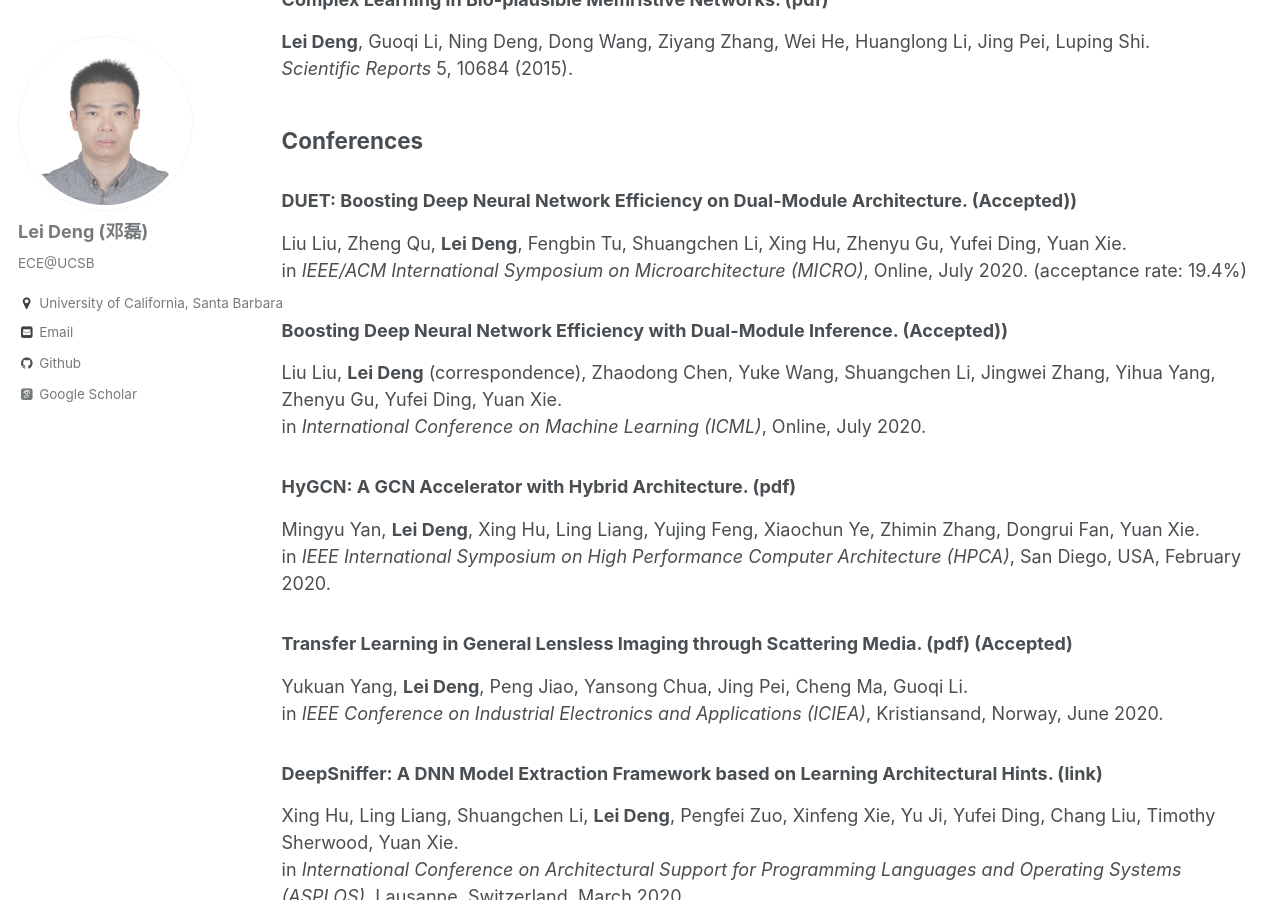
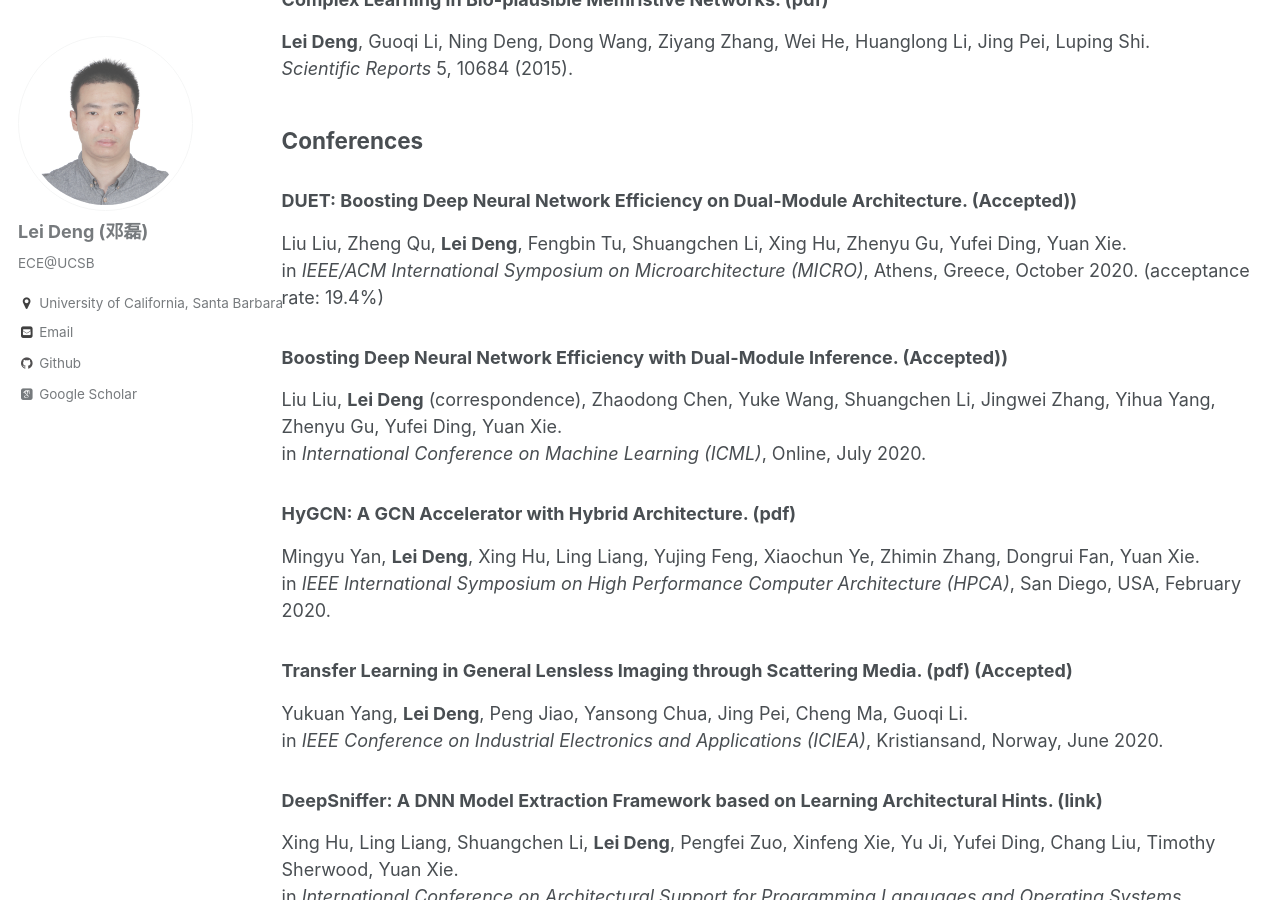
Before and after one commit to dllfei/dllfei.github.io, a Jekyll site: the page built from _pages/publications.md, in a window 1280 px wide and 900 px high, scrolled down 5451 px. Built offline with Jekyll 4.4.1, drawn with Linux system fonts in a browser that asks for light colours; some web fonts are replaced.

Commit message:
Update publications.md

```diff
--- a/_pages/publications.md
+++ b/_pages/publications.md
@@ -165,7 +165,7 @@ Guoqi Li, Wuhua Hu, Gaoxi Xiao, **Lei Deng**, Pei Tang, Jing Pei, Luping Shi. <b
 
 ### DUET: Boosting Deep Neural Network Efficiency on Dual-Module Architecture. (Accepted)) <br />
 Liu Liu, Zheng Qu, **Lei Deng**, Fengbin Tu, Shuangchen Li, Xing Hu, Zhenyu Gu, Yufei Ding, Yuan Xie. <br />
-in *IEEE/ACM International Symposium on Microarchitecture (MICRO)*, Online, July 2020. (acceptance rate: 19.4%)
+in *IEEE/ACM International Symposium on Microarchitecture (MICRO)*, Athens, Greece, October 2020. (acceptance rate: 19.4%)
 
 ### Boosting Deep Neural Network Efficiency with Dual-Module Inference. (Accepted)) <br />
 Liu Liu, **Lei Deng** (correspondence), Zhaodong Chen, Yuke Wang, Shuangchen Li, Jingwei Zhang, Yihua Yang, Zhenyu Gu, Yufei Ding, Yuan Xie. <br />
```
